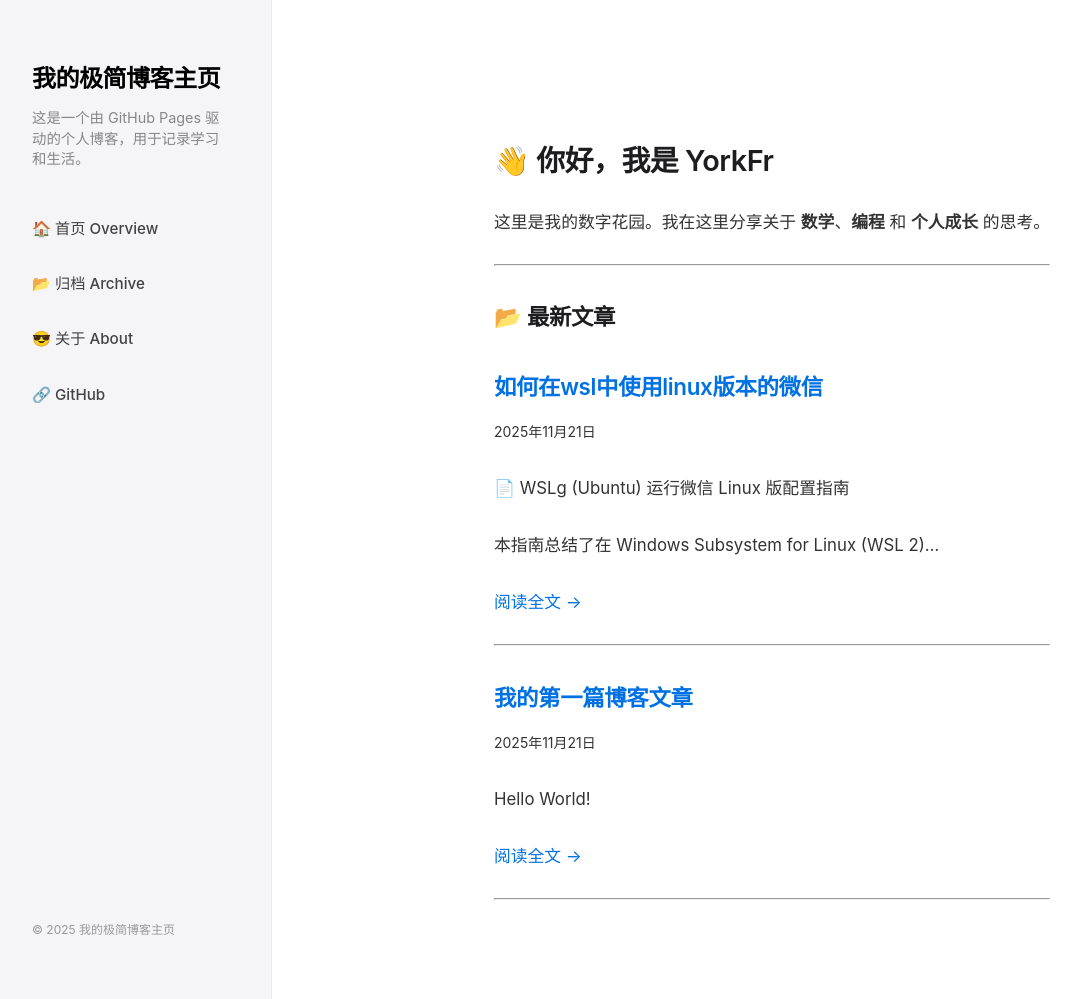
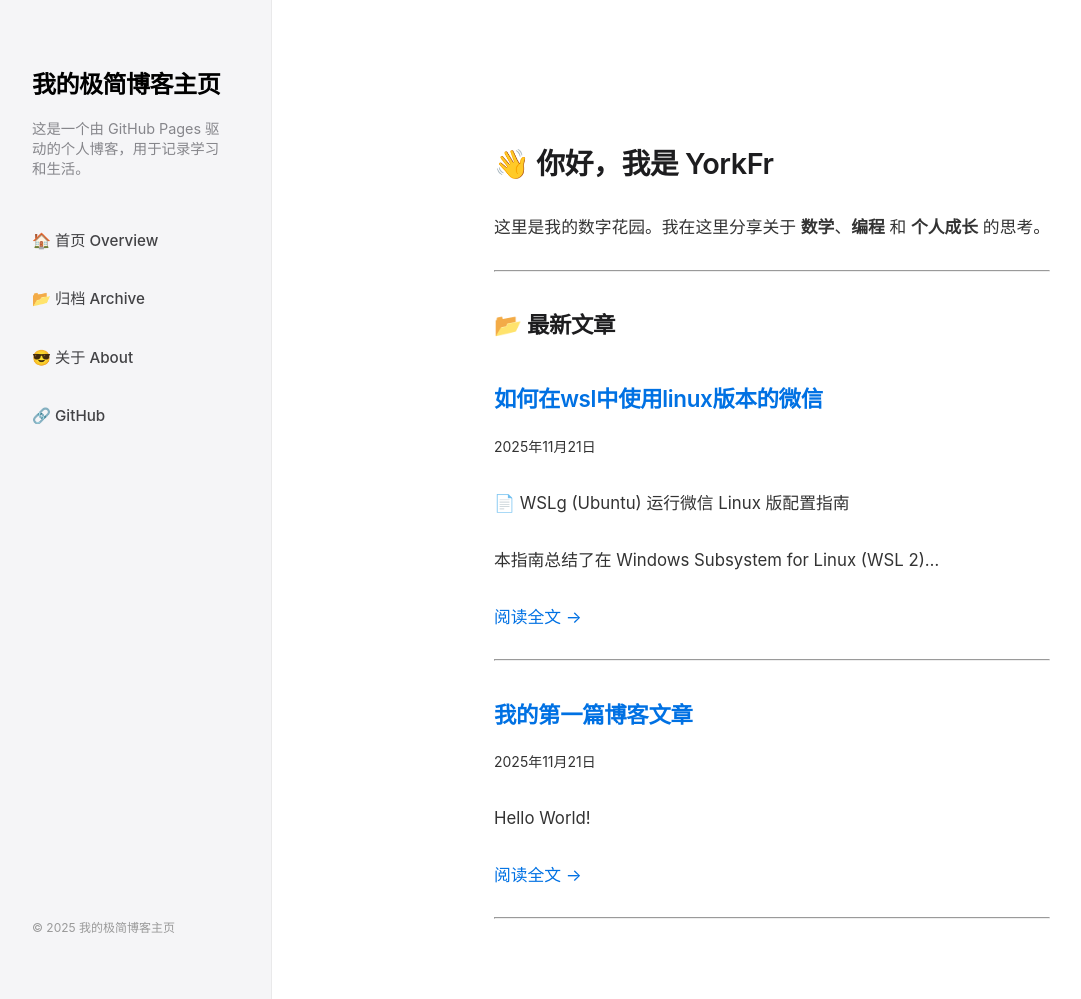
Before and after one commit to YorkFr/YorkFr.github.io, a Jekyll site: the page built from index.md, in a window 1280 px wide and 999 px high. Shown: the whole window, without its empty margins (8-1089 px from the left). Built offline with Jekyll 4.4.1, drawn with Linux system fonts in a browser that asks for light colours.

Commit message:
Update font properties in 1-base.css
Increased line height and font size for better readability.

```diff
--- a/assets/css/1-base.css
+++ b/assets/css/1-base.css
@@ -18,6 +18,9 @@
     line-height: 1.6;
     background-color: var(--bg-color);
     -webkit-font-smoothing: antialiased;
+    color: var(--text-main);
+    line-height: 1.8;
+    font-size: 18px;
 }
 
 a { color: var(--apple-blue); text-decoration: none; }
```
